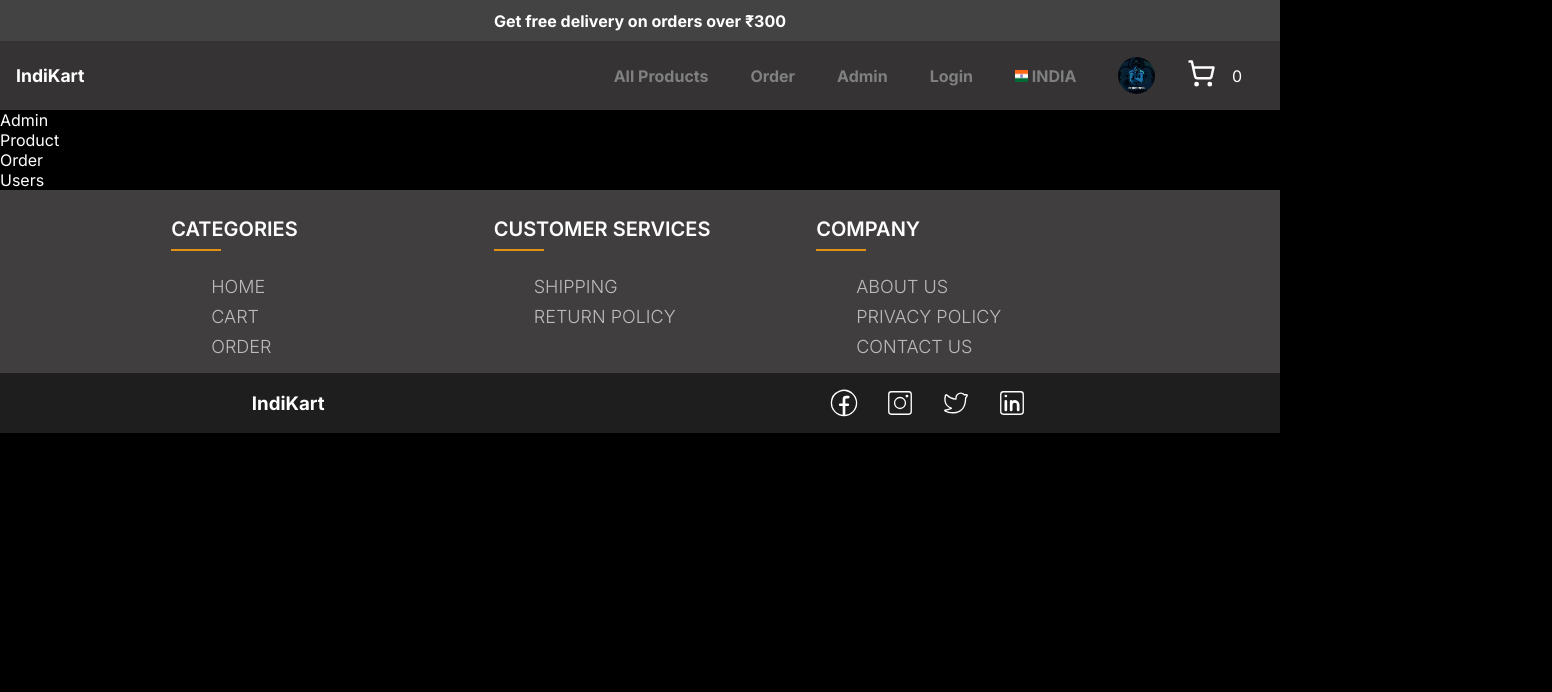
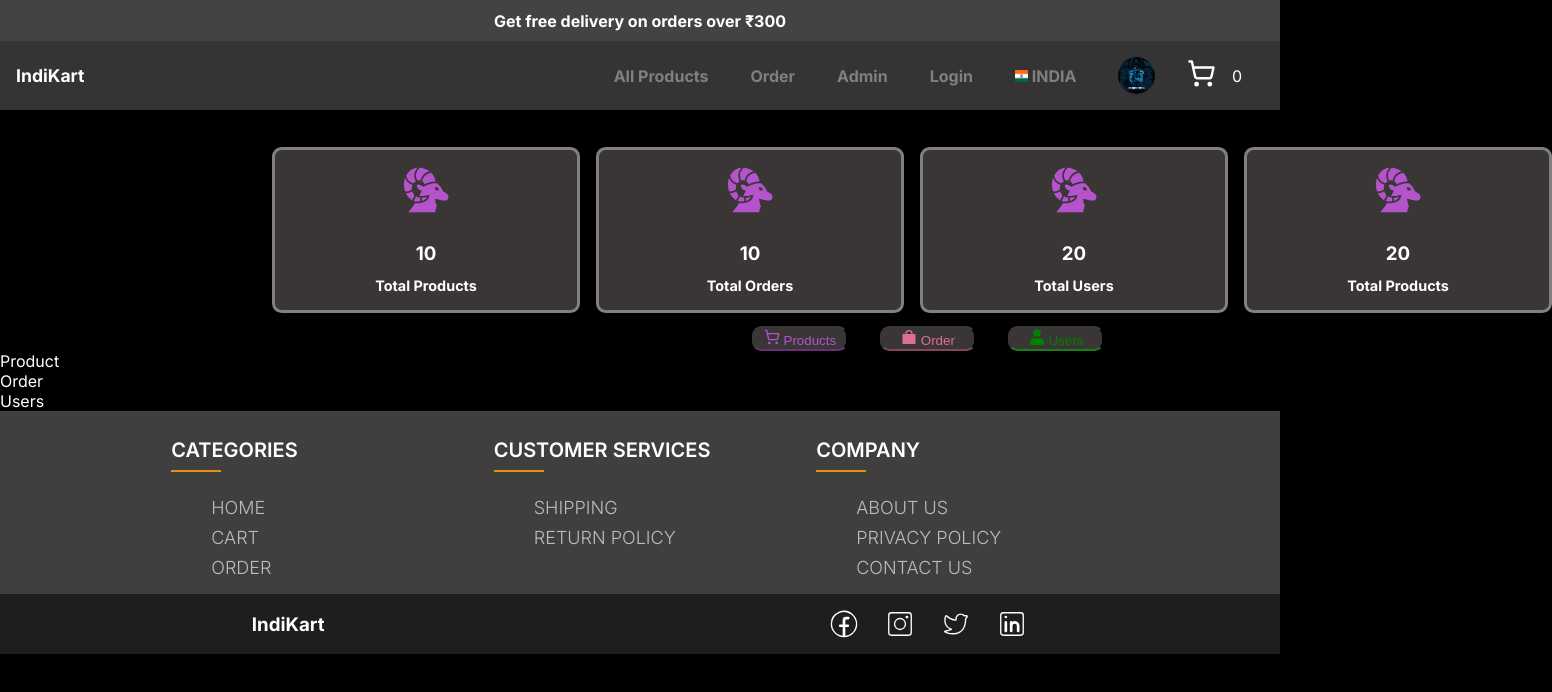
Before and after one commit to khushi-chaudhary29/IndiKart, a Next.js app: page /admin in a window 1280 px wide. Shown: the top 692 px of the page, 1552 px wide, since content can reach past the window. Built offline with nearby package versions, Linux system fonts and the light colour scheme.

Commit message:
Admin page by Khushi

```diff
--- a/src/app/admin/page.js
+++ b/src/app/admin/page.js
@@ -3,17 +3,55 @@
 import Product from '@/components/dashboard/Product'
 import Order from '../order/page'
 import Users from '@/components/dashboard/Users'
+import { GiRamProfile } from "react-icons/gi";
+import { LuShoppingCart } from "react-icons/lu";
+import { IoBagSharp } from "react-icons/io5";
+import { FaUser } from "react-icons/fa";
 
 const Admin = () => {
   return (
     <main className='main'>
       <div>
-      Admin
+        <div className={styles.mainAdmin}>
+          <div className={styles.AdminBag}>
+            <p className={styles.AdminBaglogo}><GiRamProfile /></p>
+            <h3 className={styles.AdminBagHead}>10</h3>
+            <h2 className={styles.AdminBagContent}>Total Products</h2>
+          </div>
+          <div className={styles.AdminBag}>
+            <p className={styles.AdminBaglogo}><GiRamProfile /></p>
+            <h3 className={styles.AdminBagHead}>10</h3>
+            <h2 className={styles.AdminBagContent}>Total Orders</h2>
+          </div>
+          <div className={styles.AdminBag}>
+            <p className={styles.AdminBaglogo}><GiRamProfile /></p>
+            <h3 className={styles.AdminBagHead}>20</h3>
+            <h2 className={styles.AdminBagContent}>Total Users</h2>
+          </div>
+          <div className={styles.AdminBag}>
+            <p className={styles.AdminBaglogo}><GiRamProfile /></p>
+            <h3 className={styles.AdminBagHead}>20</h3>
+            <h2 className={styles.AdminBagContent}>Total Products</h2>
+          </div>
+
+
+        </div>
+        <div className={styles.AdminButton}>
+          <div className={styles.AdminProductB}>
+            <button className={styles.AdminProductButton}><LuShoppingCart style={{ width: '1rem', height: '1rem' }} /> Products</button>
+          </div>
+          <div className={styles.AdminProductO}>
+            <button className={styles.AdminOrderButton}><IoBagSharp style={{ width: '1rem', height: '1rem' }} /> Order</button>
+          </div>
+          <div className={styles.AdminProductU}>
+            <button className={styles.AdminUsersButton}><FaUser style={{ width: '1rem', height: '1rem' }} /> Users</button>
+          </div>
+        </div>
       </div>
 
-      <Product/>
-      <Order/>
-      <Users/>
+      <Product />
+      <Order />
+      <Users />
 
     </main>
   )
--- a/src/app/page.module.css
+++ b/src/app/page.module.css
@@ -314,3 +314,75 @@
   margin-bottom: 4rem;
   margin-top: 0.1rem;
 }
+
+/*Admin*/
+.mainAdmin {
+  display: flex;
+  gap: 1rem;
+  margin-top: 1.5rem;
+  margin-left: 17rem;
+  width: 80rem;
+  height: 12rem;
+  align-items: center;
+}
+
+.AdminBag {
+  background-color: rgb(59, 54, 54);
+  border-radius: 0.6rem;
+  border: solid 0.2rem gray;
+  width: 27rem;
+  height: 10rem;
+}
+
+.AdminBaglogo {
+  text-align: center;
+  color: rgb(180, 83, 204);
+  font-size: 3rem;
+  margin-top: 1rem;
+  margin-bottom: 0.8rem;
+
+
+}
+
+.AdminBagHead {
+  text-align: center;
+  font-weight: 1rem;
+  margin-top: 1rem;
+  margin-bottom: 0.5rem;
+
+}
+
+.AdminBagContent {
+  text-align: center;
+  font-size: 0.9rem;
+}
+
+.AdminButton {
+  display: flex;
+  gap: 2rem;
+  margin-left: 47rem;
+}
+
+.AdminProductButton {
+  width: 6rem;
+  color: rgb(180, 83, 204);
+  background-color: rgb(59, 54, 54);
+  border-radius: 0.6rem;
+  border-color: rgb(59, 54, 54) rgb(59, 54, 54) rgb(180, 83, 204) rgb(59, 54, 54);
+}
+
+.AdminOrderButton {
+  width: 6rem;
+  color: palevioletred;
+  background-color: rgb(59, 54, 54);
+  border-radius: 0.6rem;
+  border-color: rgb(59, 54, 54) rgb(59, 54, 54) palevioletred rgb(59, 54, 54);
+}
+
+.AdminUsersButton {
+  width: 6rem;
+  color: green;
+  background-color: rgb(59, 54, 54);
+  border-radius: 0.6rem;
+  border-color: rgb(59, 54, 54) rgb(59, 54, 54) rgb(38, 213, 38) rgb(59, 54, 54);
+}
```
